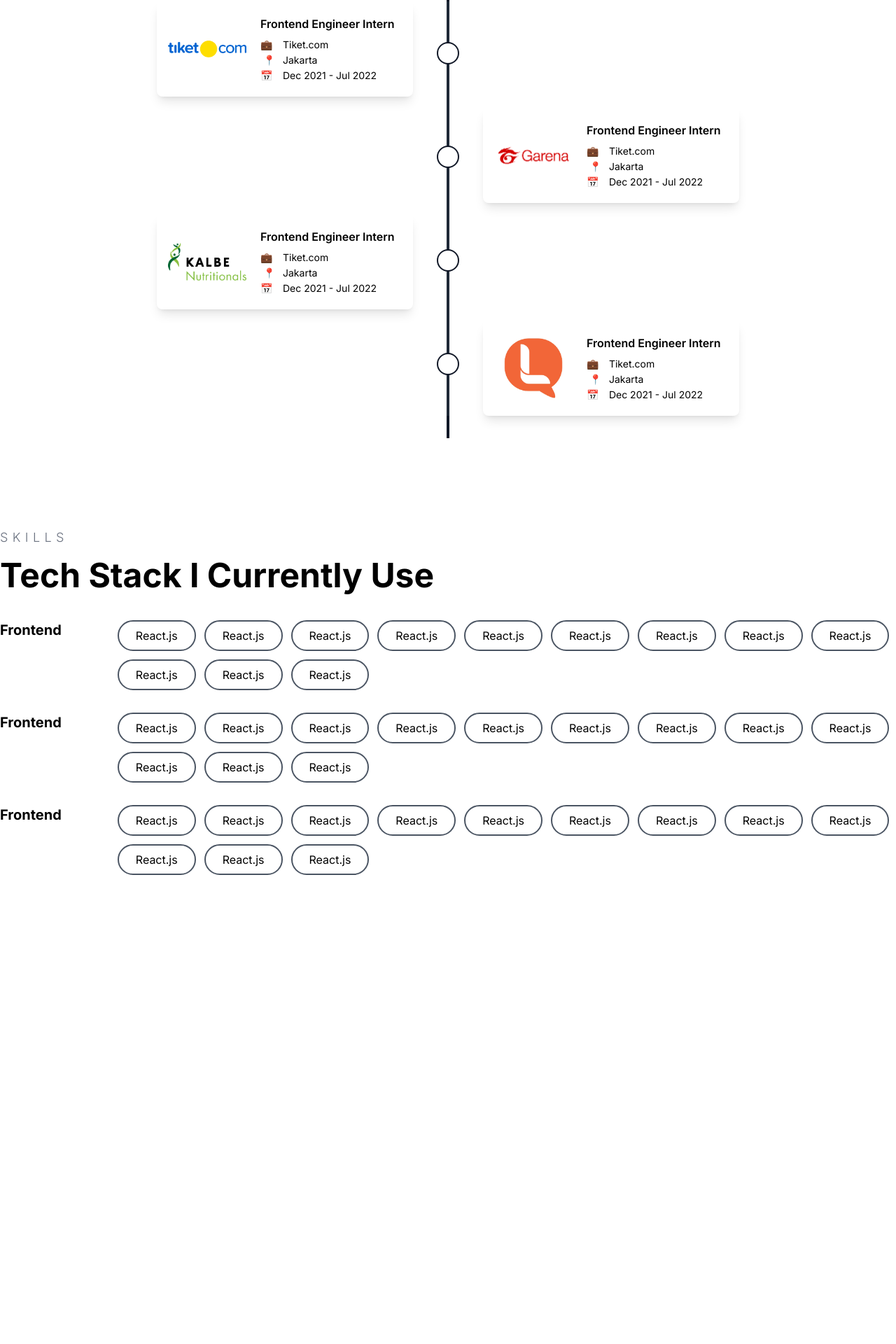
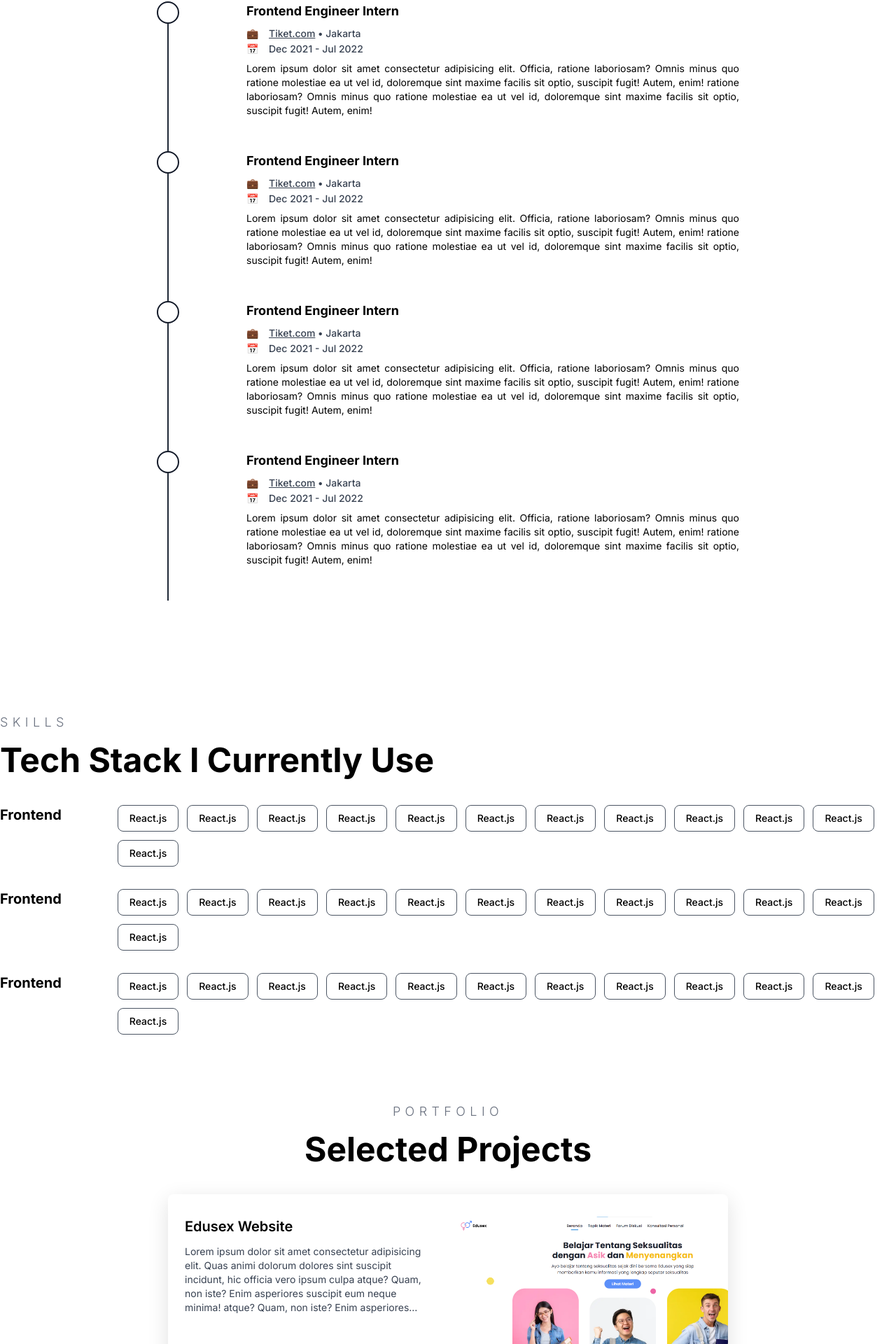
Before and after one commit to alfonsus20/personal-web, a Next.js app: page / in a window 1280 px wide. Shown: the part 846-2766 px from the top of the page at 70% size. Before the commit the page ends 2192 px from the top, so only its background shows below. Built offline with nearby package versions, Linux system fonts and the light colour scheme.

Commit message:
add projects section

```diff
--- a/src/app/page.tsx
+++ b/src/app/page.tsx
@@ -1,5 +1,6 @@
 import Experience from "@/sections/Experience";
 import Hero from "@/sections/Hero";
+import Projects from "@/sections/Projects";
 import Skills from "@/sections/Skills";
 
 const Home = () => {
@@ -8,6 +9,7 @@ const Home = () => {
       <Hero />
       <Experience />
       <Skills />
+      <Projects/>
     </div>
   );
 };
--- a/src/components/Experience.tsx
+++ b/src/components/Experience.tsx
@@ -1,5 +1,4 @@
-import cn from "@/utils/classnames";
-import Image, { StaticImageData } from "next/image";
+import { StaticImageData } from "next/image";
 
 interface ExperienceProps {
   image: StaticImageData;
@@ -8,38 +7,32 @@ interface ExperienceProps {
 
 const Experience = ({ image, className }: ExperienceProps) => {
   return (
-    <div
-      className={cn(
-        "flex gap-5 px-4 py-3 shadow-lg rounded-lg w-[44%] items-center relative",
-        className
-      )}
-    >
-      <div className="w-28 h-28 flex items-center justify-center">
-        <Image
-          src={image}
-          width={200}
-          height={200}
-          alt="tiket"
-          placeholder="blur"
-          objectFit="contain"
-        />
+    <div className="flex">
+      <div className="flex w-32 flex-shrink-0">
+        <div className="flex justify-center flex-col items-center flex-shrink-0">
+          <div className="w-8 h-8 flex-shrink-0 rounded-full bg-white border-2 border-gray-900"></div>
+          <div className="w-0.5 h-full bg-gray-800"></div>
+        </div>
       </div>
-      <div>
-        <h3 className="font-semibold mb-2">Frontend Engineer Intern</h3>
-        <div className="text-sm space-y-0.5">
+      <div className="flex-auto pb-12">
+        <h3 className="font-bold mb-2 text-lg">Frontend Engineer Intern</h3>
+        <div className="text-sm space-y-0.5 mb-2 font-medium text-gray-700">
           <div>
             <span className="w-8 inline-block">💼</span>
-            <span>Tiket.com</span>
-          </div>
-          <div>
-            <span className="w-8 pl-1 inline-block">📍</span>
-            <span>Jakarta</span>
+            <span><span className="underline">Tiket.com</span> • Jakarta</span>
           </div>
           <div>
             <span className="w-8 inline-block">📅</span>
             <span>Dec 2021 - Jul 2022</span>
           </div>
         </div>
+        <p className="text-sm text-justify">
+          Lorem ipsum dolor sit amet consectetur adipisicing elit. Officia,
+          ratione laboriosam? Omnis minus quo ratione molestiae ea ut vel id,
+          doloremque sint maxime facilis sit optio, suscipit fugit! Autem, enim!
+          ratione laboriosam? Omnis minus quo ratione molestiae ea ut vel id,
+          doloremque sint maxime facilis sit optio, suscipit fugit! Autem, enim!
+        </p>
       </div>
     </div>
   );
--- /dev/null
+++ b/src/components/ProjectCard.tsx
@@ -0,0 +1,44 @@
+import Edusex from "@/assets/images/projects/edusex.png";
+import { generateArray } from "@/utils/array";
+import Image from "next/image";
+
+const ProjectCard = () => {
+  return (
+    <div className="flex w-full max-w-[800px] shadow-[0_8px_30px_rgb(0,0,0,0.12)] rounded-lg px-6 py-8 overflow-hidden">
+      <div className="w-1/2 flex flex-col pr-6">
+        <h3 className="font-semibold text-xl mb-3">Edusex Website</h3>
+        <p className="line-clamp-5 mb-12 text-sm text-gray-700">
+          Lorem ipsum dolor sit amet consectetur adipisicing elit. Quas animi
+          dolorum dolores sint suscipit incidunt, hic officia vero ipsum culpa
+          atque? Quam, non iste? Enim asperiores suscipit eum neque minima!
+          atque? Quam, non iste? Enim asperiores suscipit eum neque minima!
+          atque? Quam, non iste? Enim asperiores suscipit eum neque minima!
+        </p>
+        <div className="mt-auto flex flex-wrap gap-2">
+          {generateArray(5, "React.js").map((row, idx) => (
+            <span
+              key={idx}
+              className="text-sm border-[0.5px] px-2 py-1 rounded bg-gray-800 text-white"
+            >
+              React.js
+            </span>
+          ))}
+        </div>
+      </div>
+      <div className="w-1/2 relative">
+        <div className="rounded-lg w-[500px] overflow-hidden absolute top-0 left-0">
+          <Image
+            src={Edusex}
+            width={1000}
+            height={750}
+            alt="edusex"
+            placeholder="blur"
+            className="w-full"
+          />
+        </div>
+      </div>
+    </div>
+  );
+};
+
+export default ProjectCard;
--- a/src/sections/Experience.tsx
+++ b/src/sections/Experience.tsx
@@ -11,9 +11,9 @@ const experienceList = [TiketLogo, GarenaLogo, KalbeLogo, LingotalkLogo];
 const Experience = () => {
   return (
     <section className="mx-auto max-w-[52rem] py-24">
-      <Heading title="Experience" subtitle="Glympse of My Career" />
+      <Heading title="Experience" subtitle="Glympse of My Career Journey" />
       <div className="mx-auto my-16 max-w-4xl relative">
-        <div className="space-y-4">
+        <div className="">
           {experienceList.map((exp, idx) => (
             <ExperienceCard
               image={exp}
@@ -22,17 +22,6 @@ const Experience = () => {
             />
           ))}
         </div>
-        <div
-          className="w-1 h-full bg-gray-800 absolute top-0 bottom-0 left-1/2 -translate-x-1/2
-                    flex flex-col items-center justify-around
-                    after:w-1 after:h-8 after:absolute after:top-full after:bg-gray-900
-                    before:w-1 before:h-8 before:absolute before:bottom-full before:bg-gray-900"
-        >
-          <div className="w-8 h-8 rounded-full bg-white border-2 border-gray-900"></div>
-          <div className="w-8 h-8 rounded-full bg-white border-2 border-gray-900"></div>
-          <div className="w-8 h-8 rounded-full bg-white border-2 border-gray-900"></div>
-          <div className="w-8 h-8 rounded-full bg-white border-2 border-gray-900"></div>
-        </div>
       </div>
     </section>
   );
--- /dev/null
+++ b/src/sections/Projects.tsx
@@ -0,0 +1,21 @@
+import Heading from "@/components/Heading";
+import ProjectCard from "@/components/ProjectCard";
+
+const Projects = () => {
+  return (
+    <section className="mx-auto max-w-screen-xl pb-24">
+      <Heading
+        title="Portfolio"
+        subtitle="Selected Projects"
+        position="center"
+      />
+      <div className="flex flex-col items-center space-y-12">
+        <ProjectCard />
+        <ProjectCard />
+        <ProjectCard />
+      </div>
+    </section>
+  );
+};
+
+export default Projects;
--- a/src/sections/Skills.tsx
+++ b/src/sections/Skills.tsx
@@ -13,7 +13,7 @@ const SkillRow = ({ title, skills }: SkillRowProps) => {
       <div className="flex flex-auto flex-wrap gap-3">
         {skills.map((skill, idx) => (
           <span
-            className="px-6 py-2 text-center border-gray-600 border-2 rounded-full cursor-pointer"
+            className="px-4 py-2 text-center border-gray-600 border-[1px] rounded-lg cursor-pointer text-sm font-medium"
             key={idx}
           >
             {skill}
```
Also changed, not shown: src/assets/images/projects/edusex.png (added).
